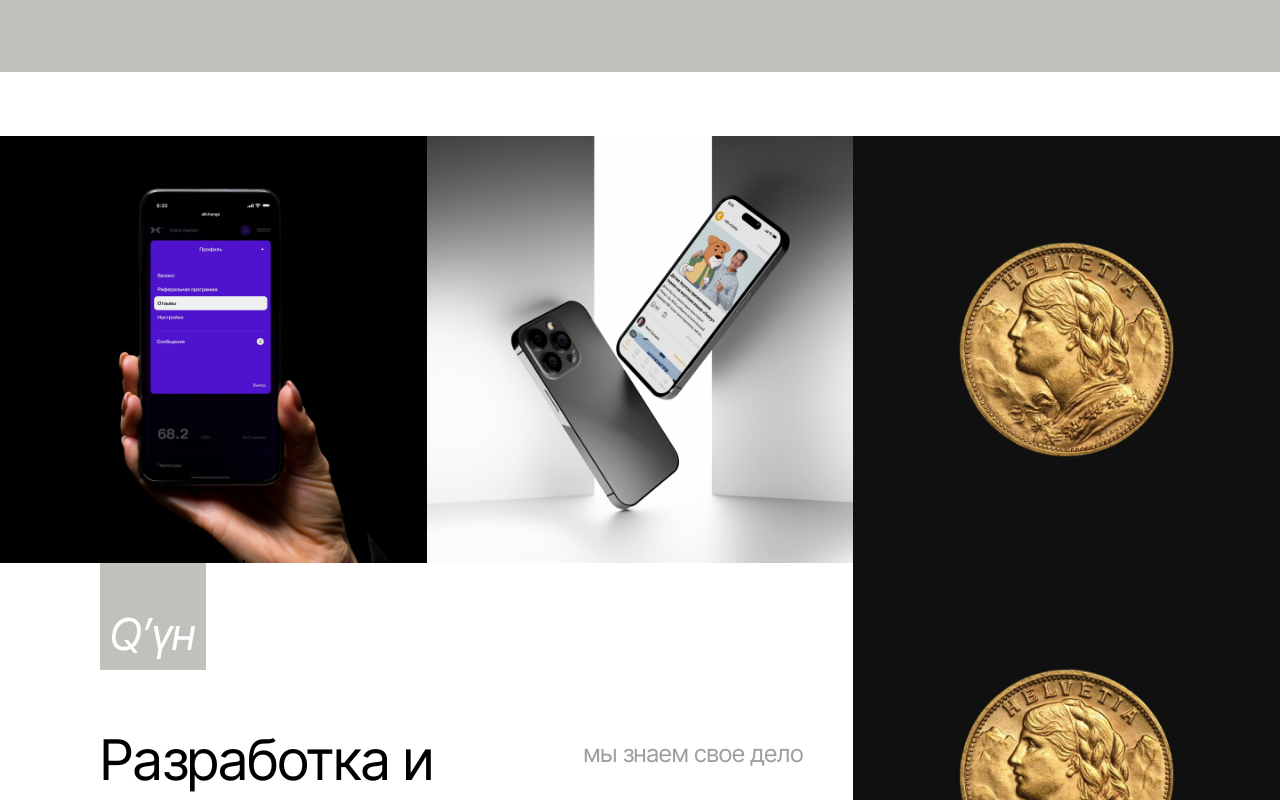
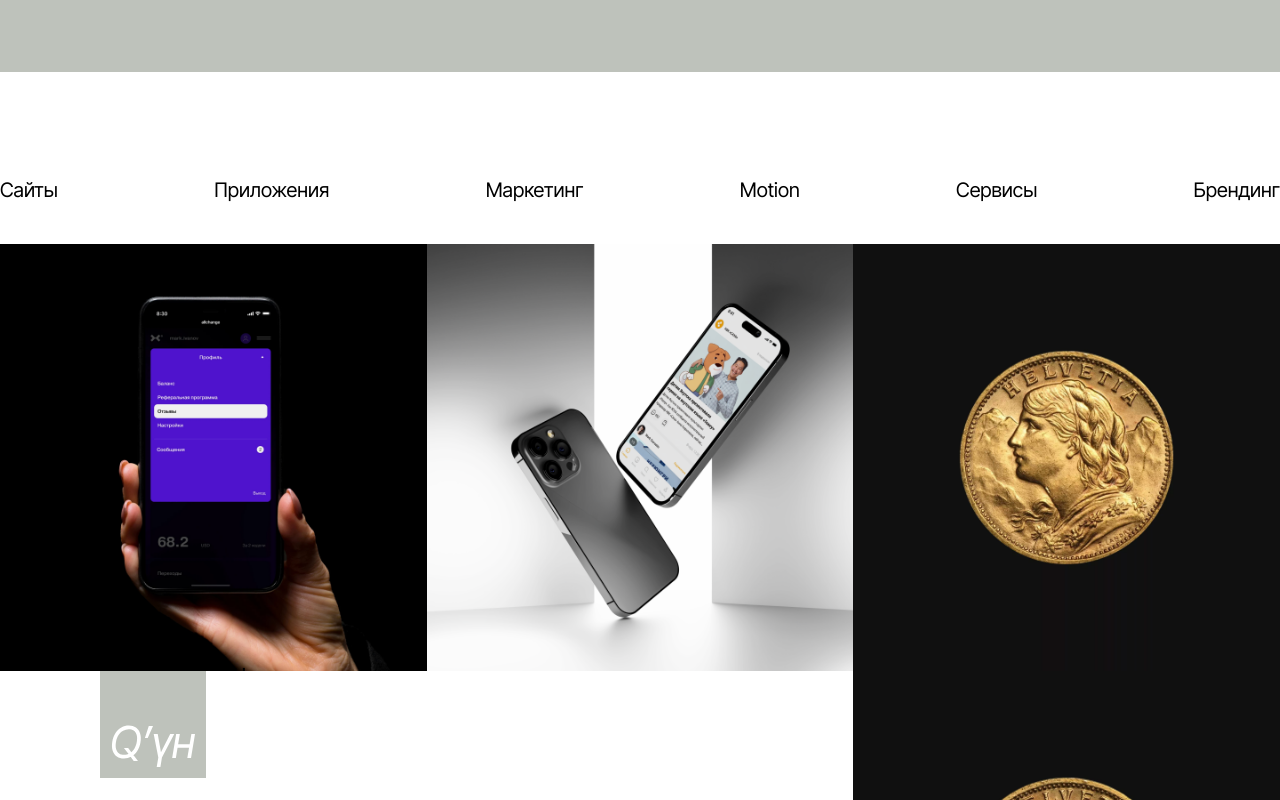
Before and after one commit to neokofg/qyn, a React (Vite) app: page /cases in a window 1280 px wide. Shown: the part 900-1700 px from the top of the page. Built offline with nearby package versions, Linux system fonts and the light colour scheme.

Commit message:
feat/welcome-adaptive

```diff
--- a/src/components/buttons.jsx
+++ b/src/components/buttons.jsx
@@ -26,8 +26,8 @@ export default function Buttons() {
         ? "#000000"
         : "#9CA5AC";
     const position = isScrolled
-        ? "bottom-12"
-        : "bottom-36";
+        ? "bottom-2 md:bottom-12"
+        : "bottom-10 md:bottom-36";
 
     const buttonIcon = (
         <svg width="18" height="13" viewBox="0 0 18 13" fill="none" xmlns="http://www.w3.org/2000/svg">
@@ -44,7 +44,7 @@ export default function Buttons() {
     }
     return (
         <div className={position + " " + "fixed transition-all ease-in-out duration-500 w-full z-20"}>
-            <div className={"flex inset-0 container mx-auto justify-between items-center pb-6"}>
+            <div className={"flex inset-0 px-4 md:container md:px-0 mx-auto justify-between items-center pb-6"}>
                 <button onClick={redirect} className={bgButton + " " + "transition-all ease-in-out duration-500 rounded-[36px] py-[10px] px-[14px]"}>Оставить заявку</button>
                 <RoundedButton bg={bgButton} icon={buttonIcon}/>
             </div>
--- a/src/components/case/caseDetail.jsx
+++ b/src/components/case/caseDetail.jsx
@@ -7,7 +7,7 @@ export default function CaseDetail({detail_text, detail_photo}) {
                     {detail_text}
                 </h4>
             </div>
-            <div className={"md:basis-1/2 w-full bg-[#BEC2BB] h-[375px] md:h-full flex justify-center items-center"}>
+            <div className={"md:basis-1/2 w-full bg-[#BEC2BB] py-20 md:h-full flex justify-center items-center"}>
                 <img className={"max-h-[355px] md:max-h-[535px]"} src={detail_photo} alt=""/>
             </div>
         </div>
--- a/src/components/footer.jsx
+++ b/src/components/footer.jsx
@@ -16,7 +16,7 @@ export default function Footer() {
                     </button>
                 </div>
                 <h3 className={"text-[32px] md:text-6xl text-[#BEC2BB] text-center mt-5"}>qyn.studio@mail.ru</h3>
-                <div className={"text-xl flex gap-5 justify-center mt-5"}>
+                <div className={"text-xl flex flex-wrap gap-5 justify-center mt-5"}>
                     <a className={""} href="#">+7 (900) 000-00-00</a>
                     <a className={"underline ml-2"} href="#">WhatsApp</a>
                     <a className={"underline ml-2"} href="#">Telegram</a>
--- a/src/components/projects/advert.jsx
+++ b/src/components/projects/advert.jsx
@@ -1,5 +1,6 @@
 // eslint-disable-next-line react/prop-types
 export default function Advert({ heading,text }) {
+    if(window.outerWidth > 768) {
         return (
             <div className={"col-span-2 row-span-1 pl-[100px] pr-[50px]"}>
                 <div>
@@ -17,3 +18,4 @@ export default function Advert({ heading,text }) {
             </div>
         );
     }
+}
--- a/src/components/projects/showcase.jsx
+++ b/src/components/projects/showcase.jsx
@@ -6,10 +6,23 @@ import img3 from "../../assets/projects/img_3.png";
 import Advert from "./advert.jsx";
 
 // eslint-disable-next-line react/prop-types
-export default function Showcase() {
+export default function Showcase({filters}) {
     return (
         <div>
-                <div className={"grid gap-0 grid-cols-2 md:grid-cols-2 xl:grid-cols-3 min-[3000px]:grid-cols-5"}>
+                {filters != null ? (
+                    <div className={"container py-10 text-xl mx-auto flex justify-between"}>
+                        <p>Сайты</p>
+                        <p>Приложения</p>
+                        <p>Маркетинг</p>
+                        <p>Motion</p>
+                        <p>Сервисы</p>
+                        <p>Брендинг</p>
+                    </div>
+                ) : (
+                    <div>
+                    </div>
+                )}
+                <div className={"grid gap-0 grid-cols-1 md:grid-cols-2 xl:grid-cols-3 min-[3000px]:grid-cols-5"}>
                         <ShowcaseImage title={"GS Project"} type={"Моб.приложение"}
                                        text={"Концепция, дизайн, разработка, продвижение, 3D, запуск MVP"} img={img}
                                        alt={1}/>
--- a/src/components/services/services.jsx
+++ b/src/components/services/services.jsx
@@ -3,7 +3,7 @@ import ServiceDescription from "./service_description.jsx";
 export default function Services() {
     return (
         <div className={"mt-28 "}>
-            <h2 className={"italic container mx-auto text-8xl pb-20"}>Услуги</h2>
+            <h2 className={"italic px-5 md:container md:px-0 mx-auto text-[44px] md:text-8xl pb-20"}>Услуги</h2>
             <ServiceDescription heading={"Брендинг"} advantages={["Продуктовый", "UX/UI", "Дизайн-система", "3D", "Motion", "Креативы"]} text={"As I dive deep into research, I strive to understand project goals and needs, creating a visual mood board and establishing the foundation for typography, layout, motion, and color. I always maintain a strong connection between functionality and user engagement."} />
             <ServiceDescription heading={"Разработка"} advantages={["Продуктовый", "UX/UI", "Дизайн-система", "3D", "Motion", "Креативы"]} text={"As I dive deep into research, I strive to understand project goals and needs, creating a visual mood board and establishing the foundation for typography, layout, motion, and color. I always maintain a strong connection between functionality and user engagement."} />
             <ServiceDescription color={"text-white"} advantages={["Продуктовый", "UX/UI", "Дизайн-система", "3D", "Motion", "Креативы"]} heading={"Дизайн"} text={"As I dive deep into research, I strive to understand project goals and needs, creating a visual mood board and establishing the foundation for typography, layout, motion, and color. I always maintain a strong connection between functionality and user engagement."} />
--- a/src/index.css
+++ b/src/index.css
@@ -78,6 +78,9 @@ img {
 .advantages-black:hover div.flex-wrap {
     color: black;
 }
+.advantages-black:hover .hidden-container {
+    display: inline;
+}
 .price-text:hover p {
     color: white;
 }
--- a/src/pages/cases.jsx
+++ b/src/pages/cases.jsx
@@ -8,7 +8,7 @@ export default function Cases() {
         <div>
             <Header/>
             <Showreel/>
-            <Showcase/>
+            <Showcase filters={true}/>
             <Footer/>
         </div>
     );
```
Also changed, not shown: src/components/services/service_description.jsx (+18 -3 lines), src/components/.welcome/header.jsx, src/components/.welcome/welcome.jsx. Lines whose indentation alone changed are shown as unchanged.
